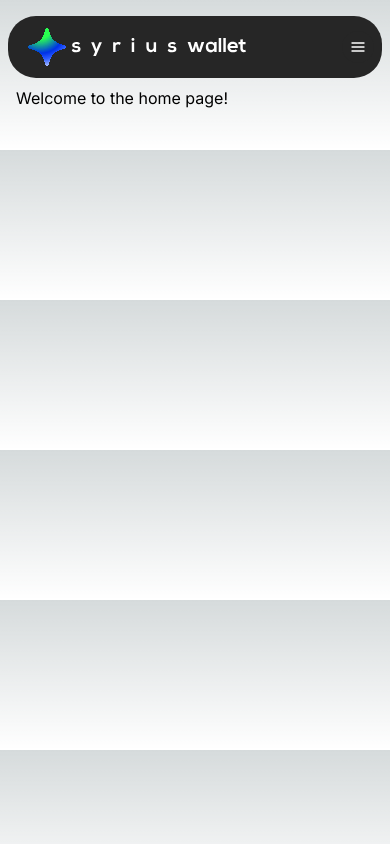
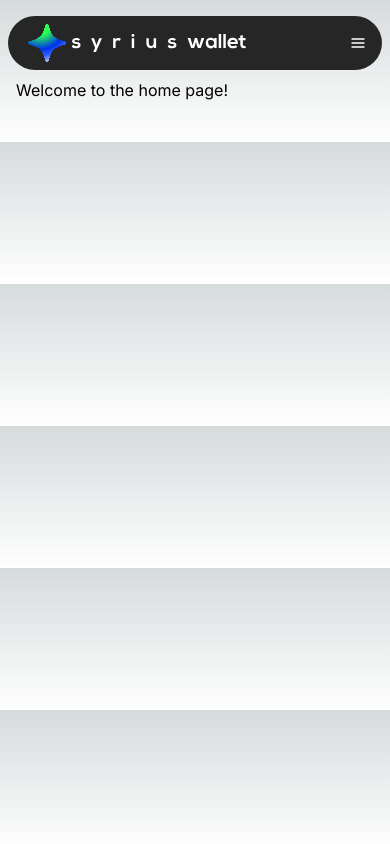
Before and after one commit to hypercore-one/syriuswallet.com, a Next.js app: page / in a window 390 px wide. Built offline with nearby package versions, Linux system fonts and the light colour scheme.

Commit message:
fix: styling tweaks

```diff
--- a/src/components/layout/Header.tsx
+++ b/src/components/layout/Header.tsx
@@ -5,7 +5,7 @@ export default function Header() {
 	return (
 		<header className="sticky top-4 inset-x-0 flex flex-wrap md:justify-start md:flex-nowrap z-50 w-full">
 			<nav
-				className="relative max-w-[66rem] w-full bg-neutral-800 rounded-[28px] py-3 ps-5 pe-2 md:flex md:items-center md:justify-between md:py-0 mx-2 lg:mx-auto"
+				className="relative max-w-[66rem] w-full bg-neutral-800 rounded-[28px] py-2 ps-5 pe-2 md:flex md:items-center md:justify-between md:py-0 mx-2 lg:mx-auto"
 				aria-label="Global">
 				<div className="flex items-center justify-between">
 
--- a/src/components/layout/Navbar.tsx
+++ b/src/components/layout/Navbar.tsx
@@ -28,7 +28,7 @@ export default function Navbar() {
 			))}
 			<div>
 				<a className="group inline-flex items-center gap-x-2 py-2 px-3 bg-[#19e321] font-medium text-sm text-neutral-800 rounded-full focus:outline-none"
-				   href="/downloads">
+				   href="/download">
 					Download
 				</a>
 			</div>
```
